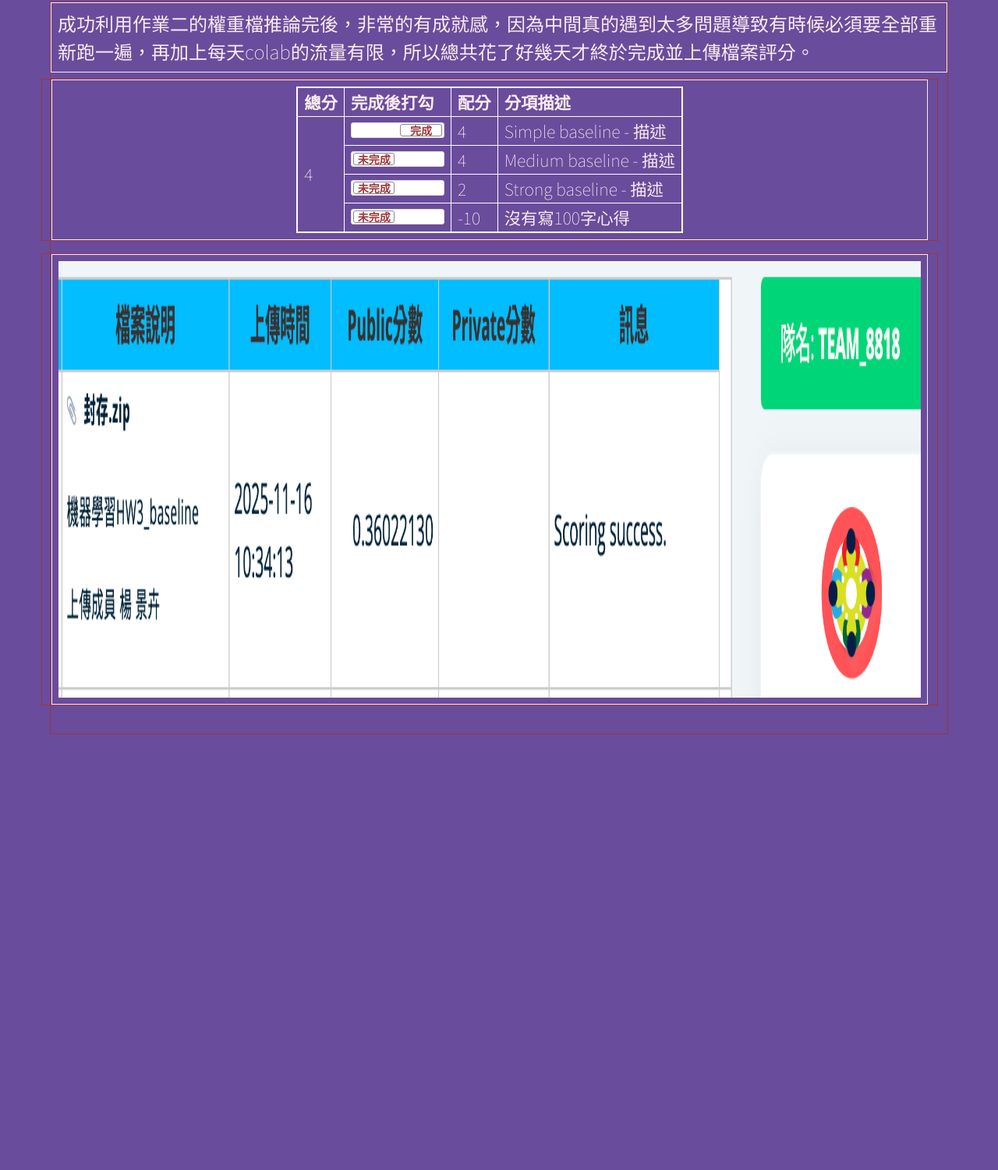
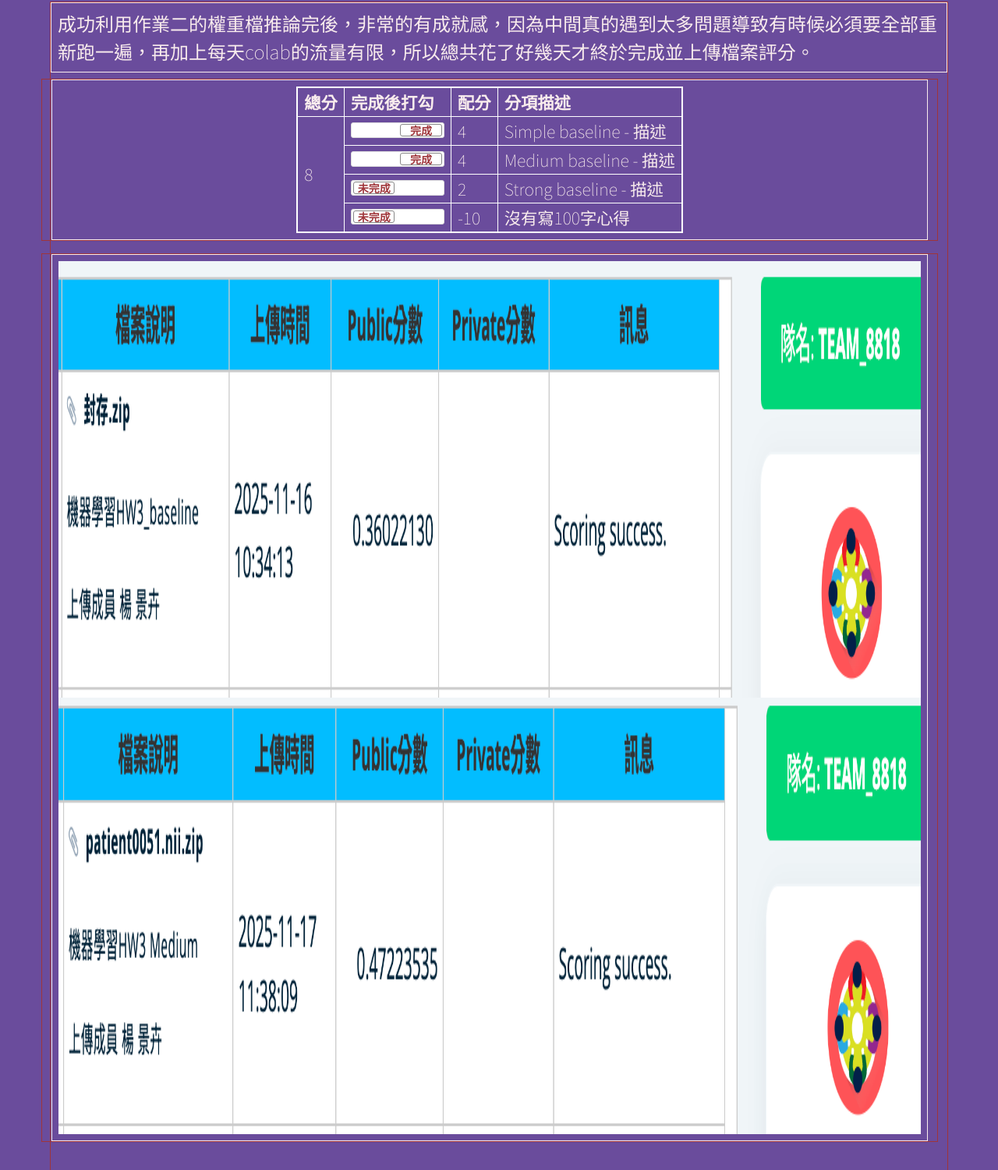
Before and after one commit to Jubeyang/ml2025f, a plain HTML site: page hw03/index.html in a window 1280 px wide. Shown: the part 182-1683 px from the top of the page at 78% size. Before the commit the page ends 1132 px from the top, so only its background shows below. Drawn offline with nearby package versions, Linux system fonts and the light colour scheme; a web font is replaced by a local one.

Commit message:
Update index.html

```diff
--- a/hw03/index.html
+++ b/hw03/index.html
@@ -173,7 +173,7 @@
           <td>Simple baseline - 描述</td>
         </tr>
         <tr>
-          <td><input type="checkbox" class="flipswitch" id="myCheckbox2"></td>
+          <td><input type="checkbox" class="flipswitch" id="myCheckbox2"checked></td>
           <td id='m2'>4</td>
           <td>Medium baseline - 描述</td>
         </tr>
@@ -196,6 +196,7 @@
   <div class="row hw12 bottomrow">
     <div class="col-md-12 twenty">
       <img src="HW3 simple.png" width="100%" height="560">
+      <img src="HW3 medium.png" width="100%" height="560">
     </div>
   </div>
 
```
